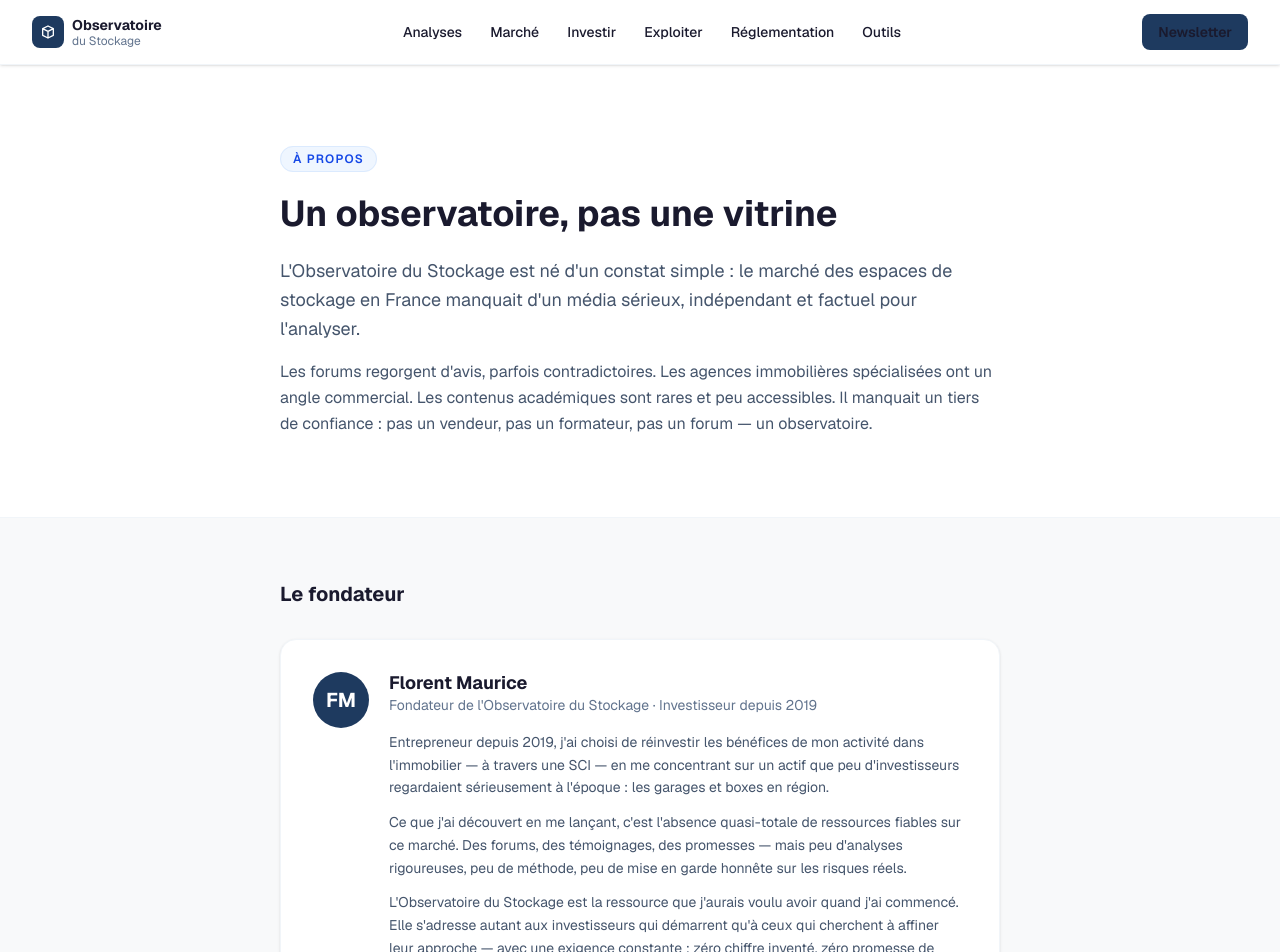
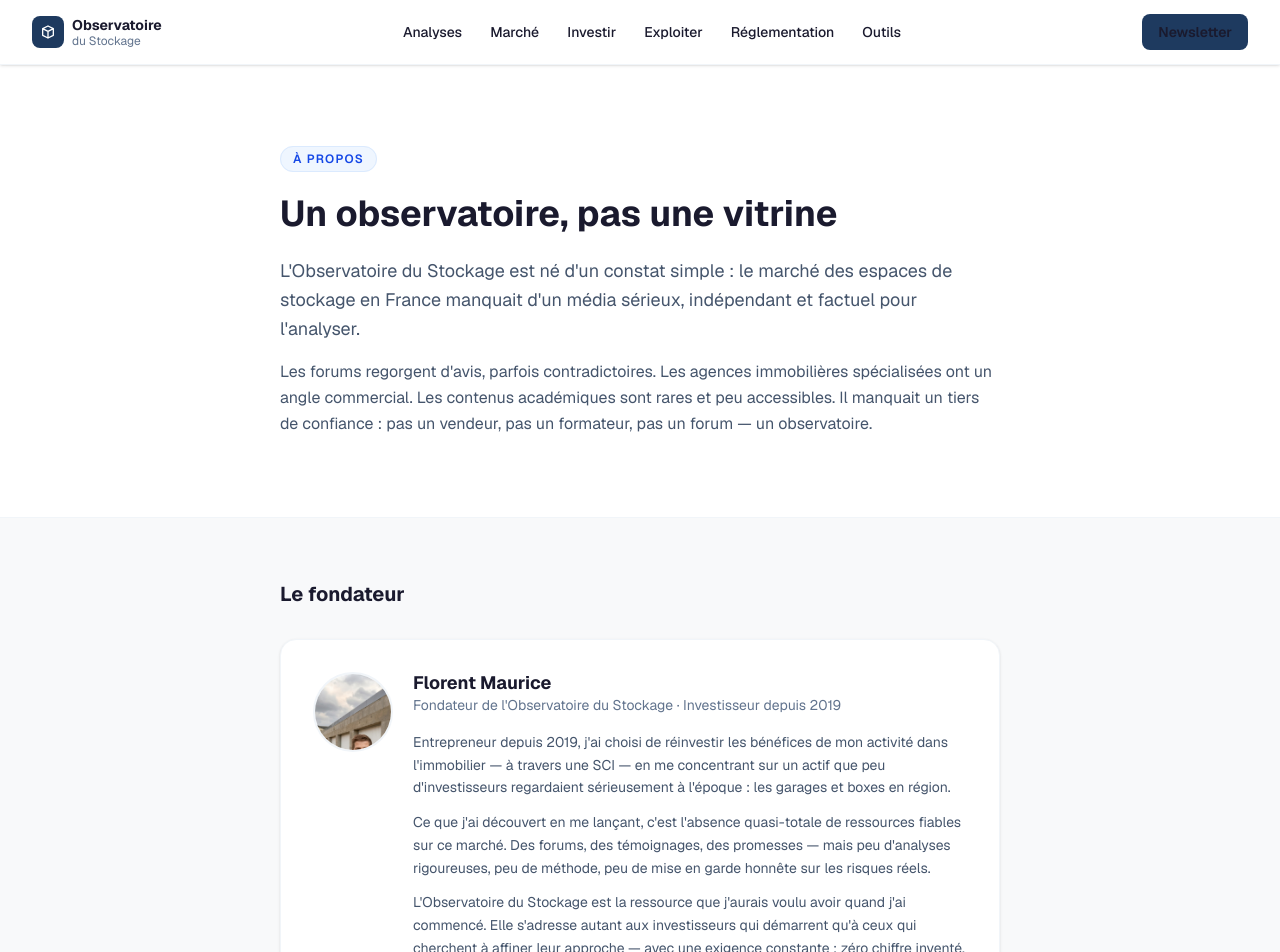
Before and after one commit to FlorentMaurice72/Observatoire-du-stockage, a Next.js app: page /a-propos in a window 1280 px wide. Shown: the top 952 px of the page. Built offline with nearby package versions, Linux system fonts and the light colour scheme.

Commit message:
feat: photo de profil de Florent Maurice sur la page /a-propos
Co-Authored-By: Claude Sonnet 4.6 <noreply@anthropic.com>
Claude-Session: https://claude.ai/code/session_01HkKWgyuSfnMtxg2Wp41bpr

```diff
--- a/app/a-propos/page.tsx
+++ b/app/a-propos/page.tsx
@@ -1,5 +1,6 @@
 import type { Metadata } from "next";
 import Link from "next/link";
+import Image from "next/image";
 import NewsletterBlock from "@/components/ui/NewsletterBlock";
 
 export const metadata: Metadata = {
@@ -85,8 +86,14 @@ export default function AProposPage() {
           <h2 className="text-xl font-bold text-[#1a1a2e] mb-8">Le fondateur</h2>
           <div className="bg-white rounded-2xl border border-slate-100 shadow-sm p-6 md:p-8">
             <div className="flex items-start gap-5">
-              <div className="w-14 h-14 rounded-full bg-[#1e3a5f] flex items-center justify-center text-white text-xl font-bold shrink-0">
-                FM
+              <div className="w-20 h-20 rounded-full overflow-hidden shrink-0 border-2 border-slate-100">
+                <Image
+                  src="/florent-maurice.jpg"
+                  alt="Florent Maurice, fondateur de l'Observatoire du Stockage"
+                  width={80}
+                  height={80}
+                  className="w-full h-full object-cover object-top"
+                />
               </div>
               <div className="flex-1">
                 <h3 className="font-bold text-[#1a1a2e] text-lg">Florent Maurice</h3>
```
Also changed, not shown: public/florent-maurice.jpg (added).
